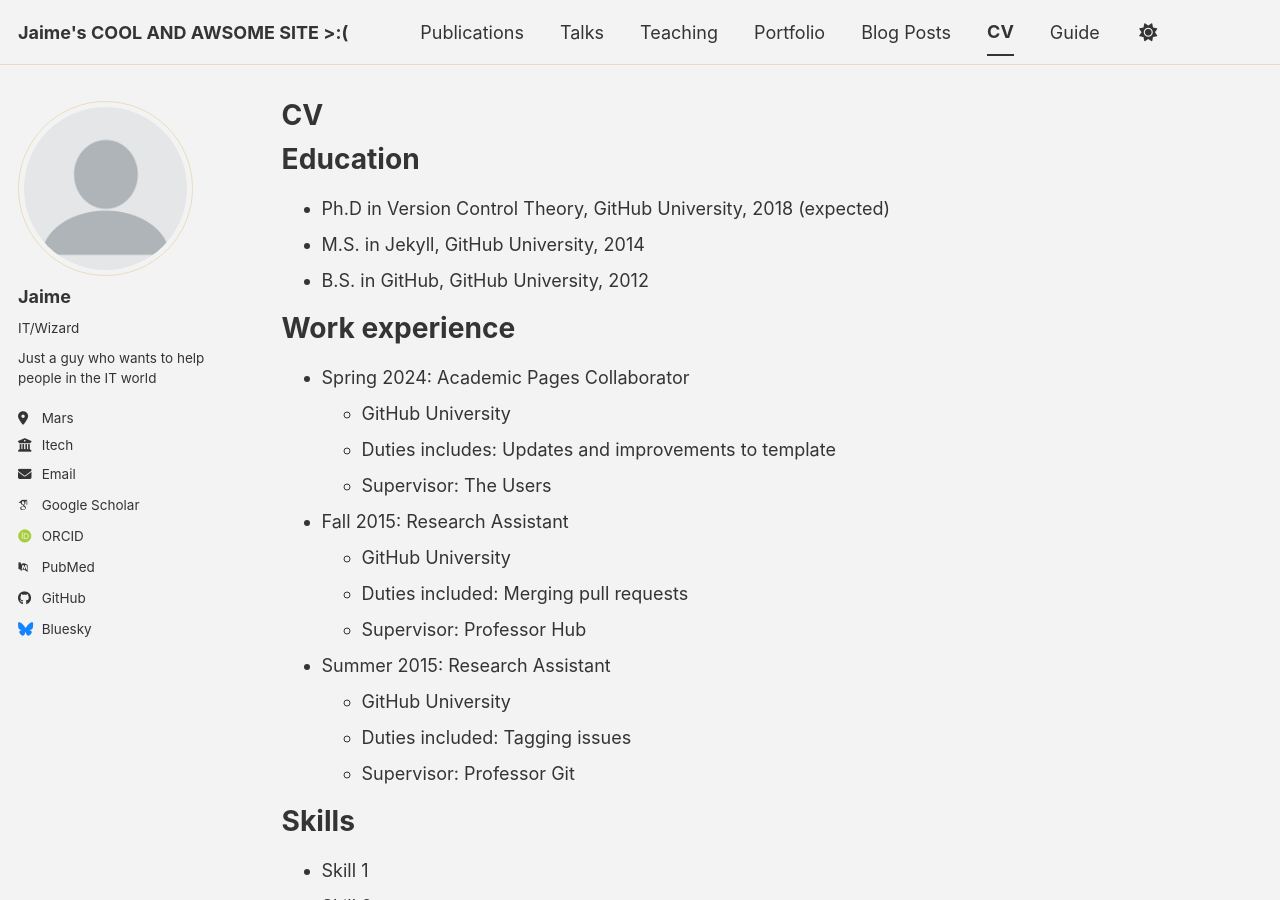
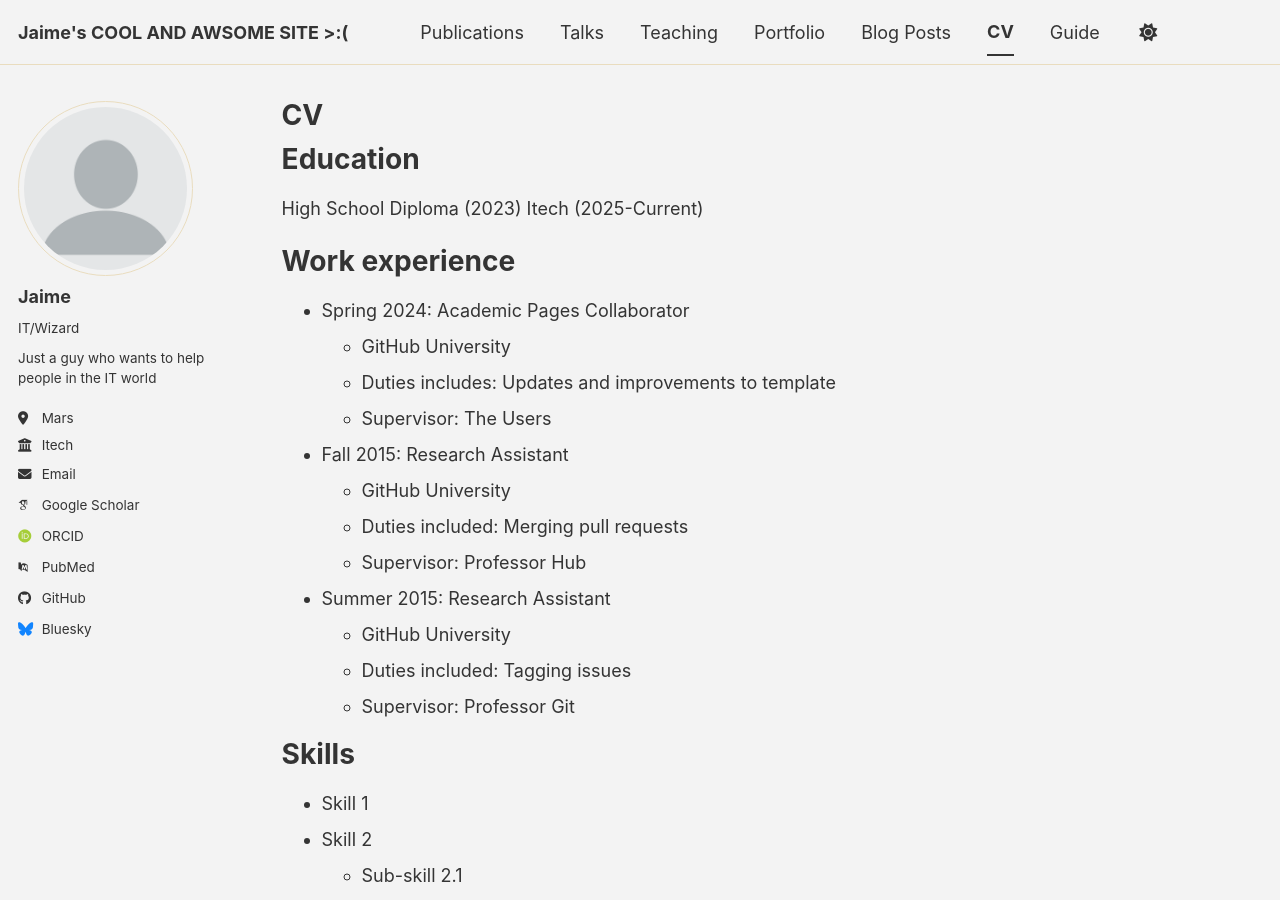
Before and after one commit to Slenderman239/Slenderman239.github.io, a Jekyll site: the page built from _pages/cv.md, in a window 1280 px wide and 900 px high. Built offline with Jekyll 4.4.1, drawn with Linux system fonts in a browser that asks for light colours; some web fonts are replaced; a script bundle is joined from its source files by our own code; library files that are not in the unit come from our copies.

Commit message:
Update cv.md

```diff
--- a/_pages/cv.md
+++ b/_pages/cv.md
@@ -11,9 +11,8 @@
 
 Education
 ======
-* Ph.D in Version Control Theory, GitHub University, 2018 (expected)
-* M.S. in Jekyll, GitHub University, 2014
-* B.S. in GitHub, GitHub University, 2012
+High School Diploma (2023)
+Itech (2025-Current)
 
 Work experience
 ======
```
